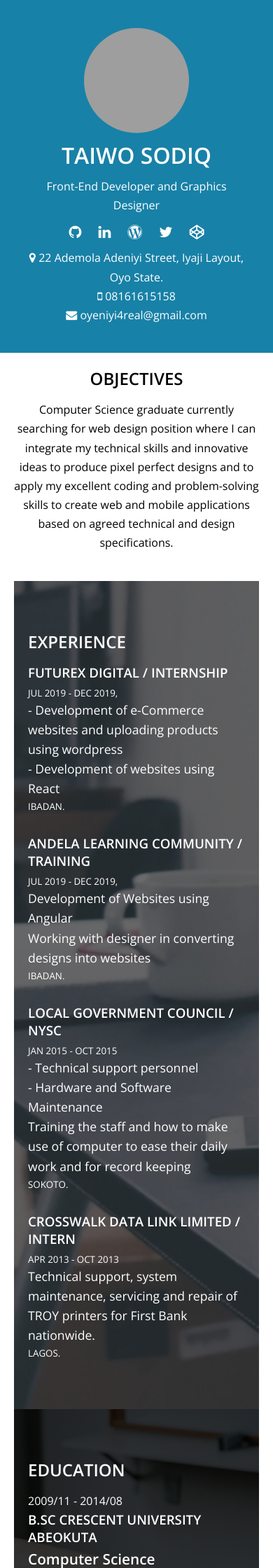
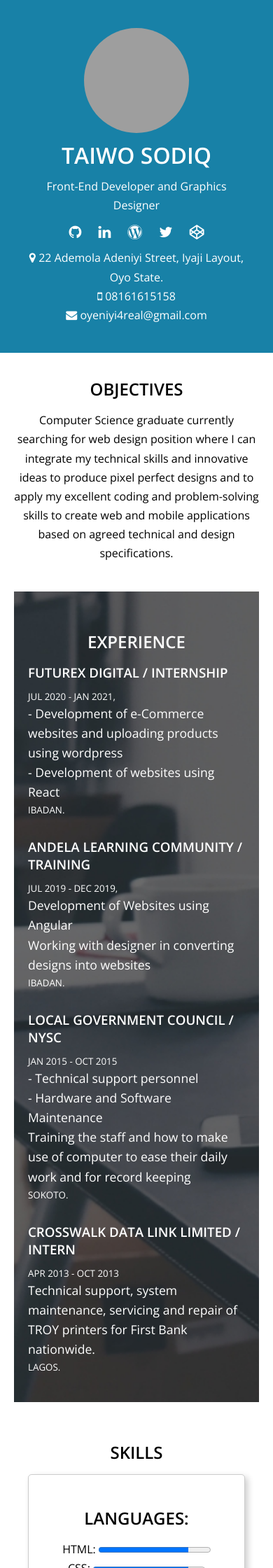
Before and after one commit to TySod/Rochiqodes-cv, a PHP site: page / in a window 390 px wide. Shown: the top 2240 px of the page at 70% size. Run offline with PHP 8.4, Linux system fonts and the light colour scheme; grey boxes are pictures that could not be loaded.

Commit message:
repositioned some sections and responsiveness

```diff
--- a/index.html
+++ b/index.html
@@ -65,7 +65,7 @@
       <ul>
         <li>
           <h3>Futurex Digital  / Internship</h3>
-          <small>JUL 2019 - DEC 2019,</small>
+          <small>JUL 2020 - JAN 2021,</small>
           <p>- Development of e-Commerce websites and uploading products using wordpress</p>
           <p>- Development of websites using React</p>
           <small>IBADAN.</small>
@@ -94,29 +94,6 @@
       </ul>
     </section>
 
-    <section id="education">
-      <h2>Education</h2>
-      <ul>
-        <li>
-          <aside>
-            <p>2009/11 - 2014/08</p>
-          </aside>
-          <div class="edu-content">
-            <h3>B.sc  Crescent University Abeokuta</h3>
-            <h4>Computer Science</h4>
-          </div>
-        </li>
-        <li>
-          <aside>
-            <p>2003/09 - 2009/07</p>
-          </aside>
-          <div class="edu-content">
-            <h3>Emmanuel Alayande College of Education</h3>
-            <h4>Senior Secondary Certificate</h4>
-          </div>
-        </li>
-      </ul>
-    </section>
     <section id="skills">
       <h2>Skills</h2>
       <ul>
@@ -152,6 +129,31 @@
         </li>
       </ul>
     </section>
+
+    <section id="education">
+      <h2>Education</h2>
+      <ul>
+        <li>
+          <aside>
+            <p>2009/11 - 2014/08</p>
+          </aside>
+          <div class="edu-content">
+            <h3>Crescent University Abeokuta</h3>
+            <h4>Computer Science (B.sc)</h4>
+          </div>
+        </li>
+        <li>
+          <aside>
+            <p>2003/09 - 2009/07</p>
+          </aside>
+          <div class="edu-content">
+            <h3>Emmanuel Alayande College of Education</h3>
+            <h4>Senior Secondary Certificate</h4>
+          </div>
+        </li>
+      </ul>
+    </section>
+
     <div class="associate">
       <h2>Association</h2>
       <div>
--- a/styles.css
+++ b/styles.css
@@ -1,4 +1,4 @@
-@import url('https://fonts.googleapis.com/css2?family=Open+Sans:wght@400;600&display=swap');
+@import url("https://fonts.googleapis.com/css2?family=Open+Sans:wght@400;600&display=swap");
 * {
   margin: 0;
   padding: 0;
@@ -6,7 +6,7 @@
 }
 
 body {
-  font-family: 'Open Sans', sans-serif;
+  font-family: "Open Sans", sans-serif;
 }
 
 header {
@@ -31,7 +31,8 @@ h1 {
 
 h2 {
   text-transform: uppercase;
-  padding-bottom: 15px;
+  margin: 15px auto;
+  text-align: center;
 }
 
 p {
@@ -61,8 +62,8 @@ p {
 }
 
 #objective {
+  padding: 20px 50px 50px 300px;
   text-align: center;
-  padding: 20px 50px 0 300px;
 }
 
 #skills ul {
@@ -83,7 +84,7 @@ p {
 #experience,
 #education,
 #skills {
-  padding: 70px 20px;
+  padding: 40px 20px;
 }
 
 #experience {
@@ -107,7 +108,7 @@ p {
 #experience h3,
 #education h3 {
   text-transform: uppercase;
-  padding-bottom: 5px;
+  padding-bottom: 10px;
 }
 
 #experience p {
@@ -135,9 +136,13 @@ p {
 .edu-content {
   padding-left: 50px;
 }
+.edu-content h4{
+  font-style: italic;
+}
 
 .associate {
   text-align: center;
+  padding-top: 50px;
 }
 
 @media (max-width: 980px) {
```
Also changed, not shown: README.md.
